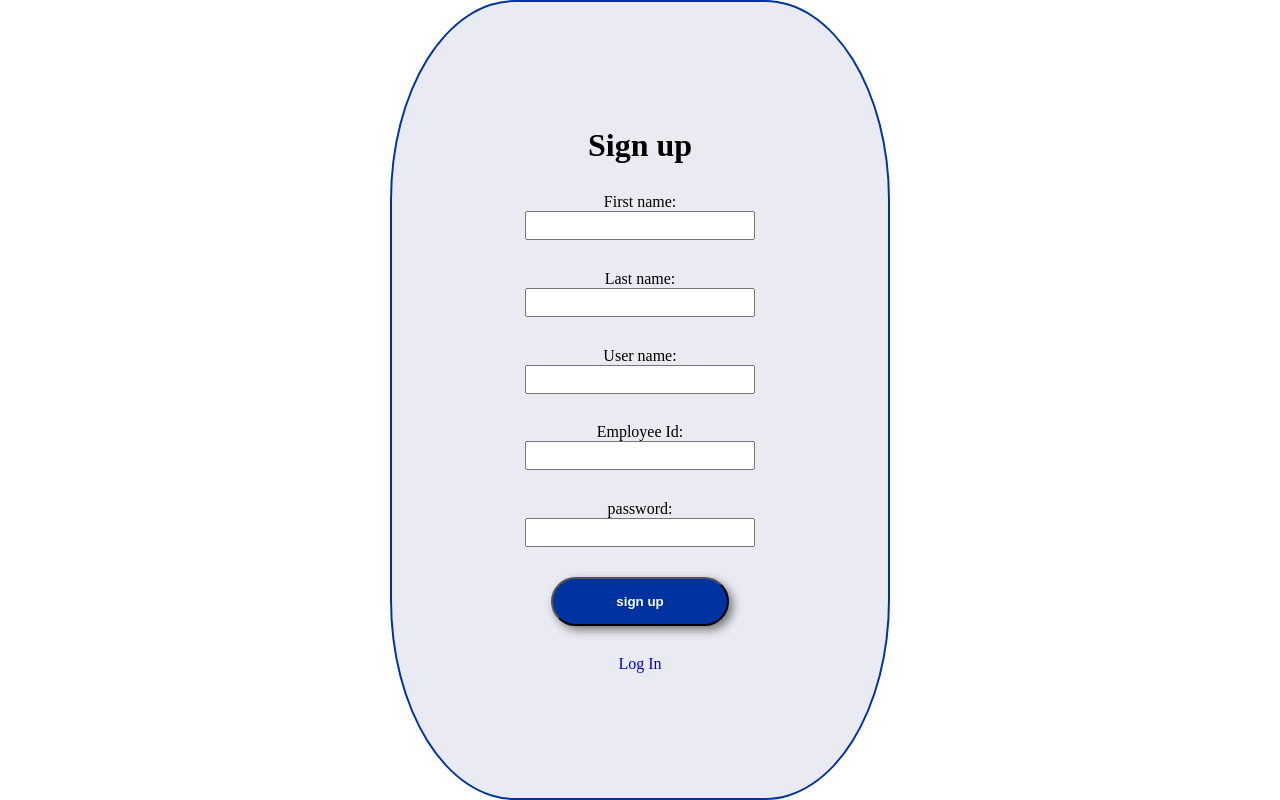
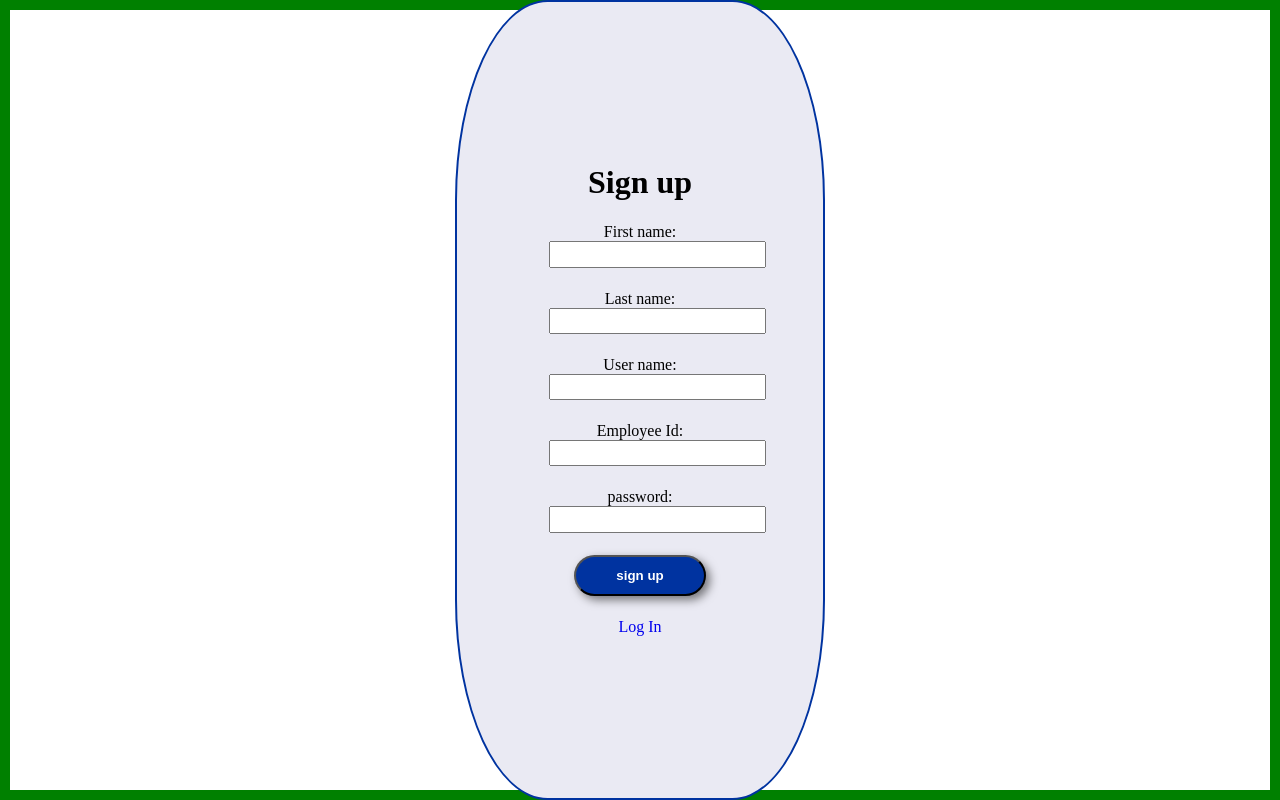
Before and after one commit to dselmer/i5-field-status, an Angular app: page / in a window 1280 px wide. Built offline with nearby package versions, Linux system fonts and the light colour scheme.

Commit message:
sign up centered and realigned

```diff
--- a/src/app/signup/signup.component.css
+++ b/src/app/signup/signup.component.css
@@ -9,7 +9,12 @@ form{
     justify-content: center;
     min-width: 370px;
     max-width: 500px;
-  margin:0 auto;
+    max-height: 800px;
+    margin: 0 auto;
+    position: absolute;
+    top: 50%;
+    left: 50%;
+    transform: translate(-50%, -50%);
   }
 
 
--- a/src/styles.css
+++ b/src/styles.css
@@ -6,5 +6,7 @@
 
 body{
     height: 100vh;
+    display: flex;
+    border: 10px solid green;
 
 };
```
